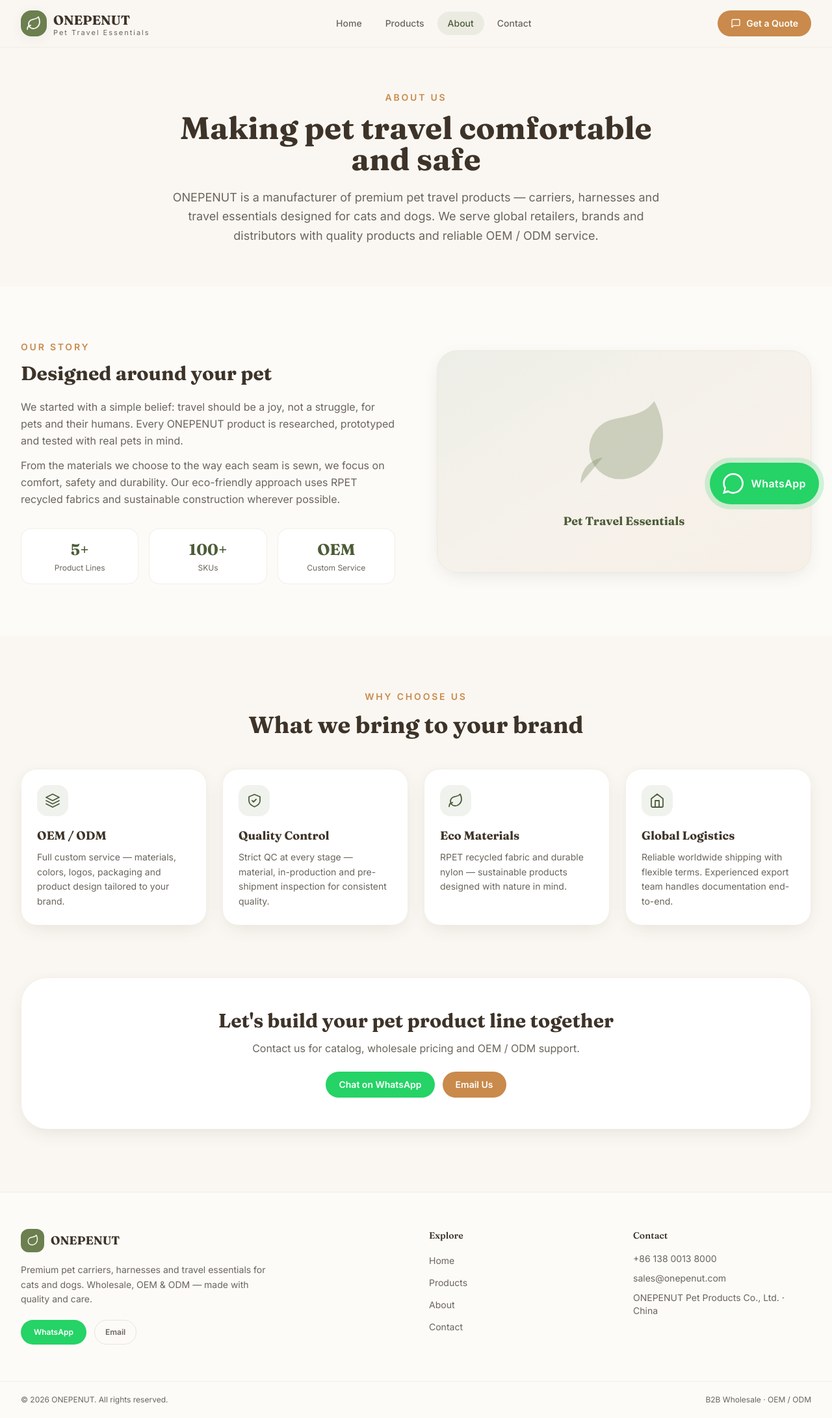
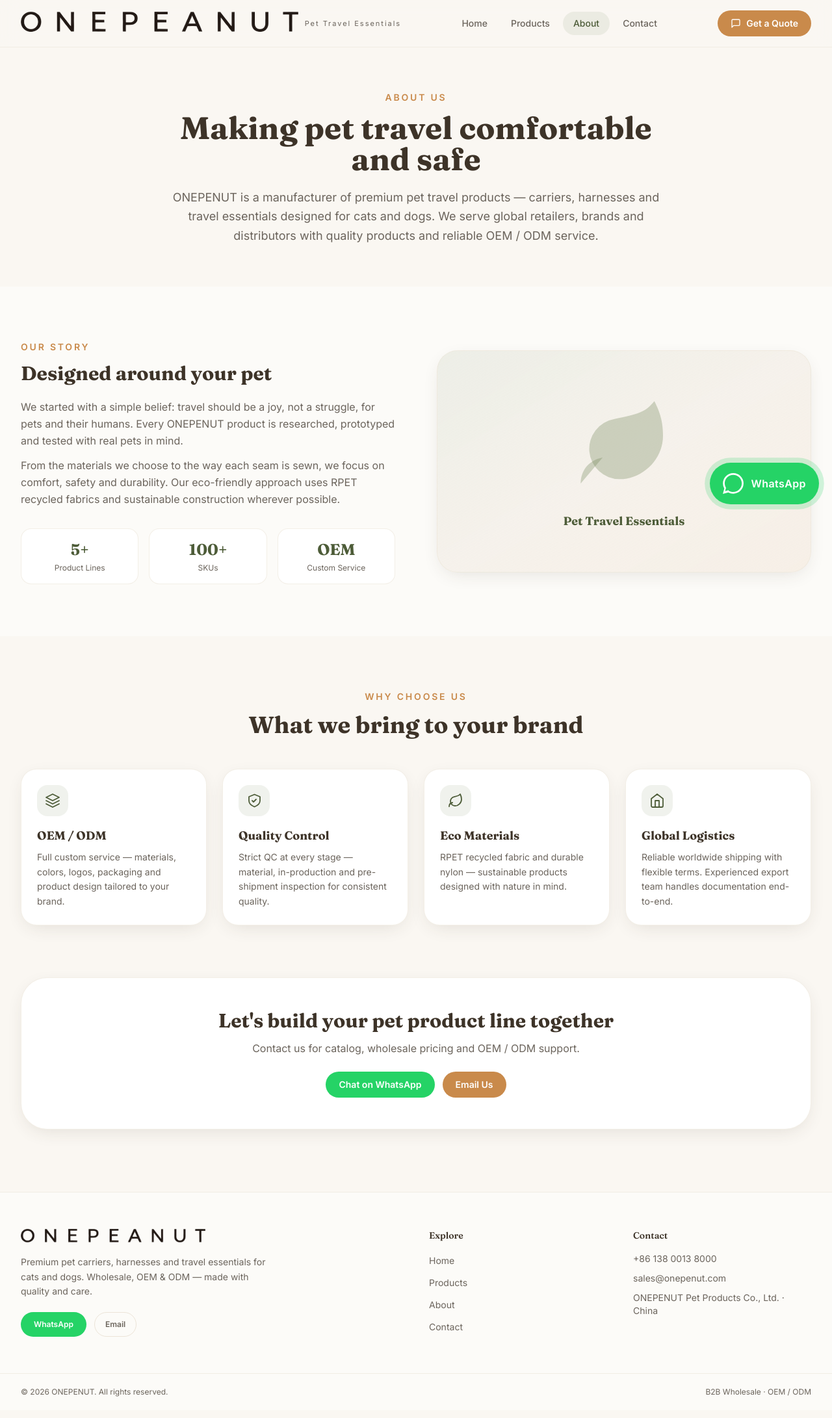
Before and after one commit to xingshi-zhanlang/onepenut, an Astro site: page /about in a window 1280 px wide. Shown: the whole page at 65% size. Built offline with nearby package versions, Linux system fonts and the light colour scheme; Astro itself is replaced by a stand-in of ours.

Commit message:
rebrand: replace graphic icon with ONEPENUT letter logo (favicon, header, footer, OG)
- Crop letter-only logo from brand asset (drop graphic mark and tagline)
- New favicon set: .ico + 16/32/192/512 png + apple-touch-icon
- Header & footer now use letter logo image instead of inline SVG icon
- OG default image switched to branded 1200x630 share card

```diff
--- a/src/components/Footer.astro
+++ b/src/components/Footer.astro
@@ -9,12 +9,14 @@
     <!-- 品牌 -->
     <div class="md:col-span-2">
       <div class="flex items-center gap-2.5">
-        <span class="flex h-9 w-9 items-center justify-center rounded-xl bg-olive text-cream">
-          <svg class="h-5 w-5" viewBox="0 0 24 24" fill="none" stroke="currentColor" stroke-width="1.8" stroke-linecap="round" stroke-linejoin="round" aria-hidden="true">
-            <path d="M11 20A7 7 0 0 1 9.8 6.1C15.5 5 17 4.48 19 2c1 2 2 4.18 2 8 0 5.5-4.78 10-10 10Z"></path>
-          </svg>
-        </span>
-        <span class="font-display text-lg font-bold text-dark-brown">{SITE.name}</span>
+        <img
+          src="/images/onepenut-logo.png"
+          alt={SITE.name}
+          class="h-6 w-auto"
+          width="828"
+          height="70"
+          loading="lazy"
+        />
       </div>
       <p class="mt-4 max-w-sm text-sm leading-relaxed text-stone">
         Premium pet carriers, harnesses and travel essentials for cats and dogs.
--- a/src/components/Header.astro
+++ b/src/components/Header.astro
@@ -14,14 +14,15 @@
   <div class="container-site flex items-center justify-between py-3 md:py-4">
     <!-- Logo -->
     <a href="/" class="flex items-center gap-2.5" aria-label={SITE.name}>
-      <span class="flex h-10 w-10 items-center justify-center rounded-2xl bg-olive text-cream shadow-soft">
-        <svg class="h-6 w-6" viewBox="0 0 24 24" fill="none" stroke="currentColor" stroke-width="1.8" stroke-linecap="round" stroke-linejoin="round" aria-hidden="true">
-          <path d="M11 20A7 7 0 0 1 9.8 6.1C15.5 5 17 4.48 19 2c1 2 2 4.18 2 8 0 5.5-4.78 10-10 10Z"></path>
-          <path d="M2 21c0-3 1.85-5.36 5.08-6"></path>
-        </svg>
-      </span>
-      <span class="flex flex-col leading-none">
-        <span class="font-display text-lg font-bold text-dark-brown md:text-xl">ONEPENUT</span>
+      <img
+        src="/images/onepenut-logo.png"
+        alt={SITE.name}
+        class="h-7 w-auto md:h-9"
+        width="828"
+        height="70"
+        loading="eager"
+      />
+      <span class="hidden flex-col leading-none sm:flex">
         <span class="text-[11px] tracking-[0.18em] text-stone">Pet Travel Essentials</span>
       </span>
     </a>
--- a/src/layouts/Layout.astro
+++ b/src/layouts/Layout.astro
@@ -20,10 +20,10 @@
 // canonical URL（基于当前请求地址）
 const canonicalUrl = new URL(Astro.url.pathname, SITE.url).href;
 
-// OG 图片（默认用品牌占位，可用 props 覆盖）
+// OG 图片（默认用品牌字母 Logo 分享图，可用 props 覆盖）
 const ogImage = image
   ? new URL(image, SITE.url).href
-  : `${SITE.url}/favicon.svg`;
+  : `${SITE.url}/og-default.png`;
 
 // 结构化数据：Organization + WebSite
 const orgSchema = JSON.stringify({
@@ -74,7 +74,11 @@
     <meta name="twitter:description" content={pageDesc} />
     <meta name="twitter:image" content={ogImage} />
 
-    <link rel="icon" type="image/svg+xml" href="/favicon.svg" />
+    <!-- Favicon：字母 Logo 多尺寸 -->
+    <link rel="icon" href="/favicon.ico" sizes="48x48" />
+    <link rel="icon" type="image/png" sizes="32x32" href="/favicon-32.png" />
+    <link rel="icon" type="image/png" sizes="192x192" href="/favicon-192.png" />
+    <link rel="apple-touch-icon" href="/apple-touch-icon.png" />
     <!-- 字体异步加载（避免阻塞首屏渲染） -->
     <link rel="preconnect" href="https://fonts.googleapis.com" />
     <link rel="preconnect" href="https://fonts.gstatic.com" crossorigin />
```
Also changed, not shown: public/apple-touch-icon.png (added), public/favicon-16.png (added), public/favicon-192.png (added), public/favicon-32.png (added), public/favicon-512.png (added), public/favicon.ico (added), public/favicon.svg (deleted), public/images/onepenut-logo.png (added), public/og-default.png (added).
